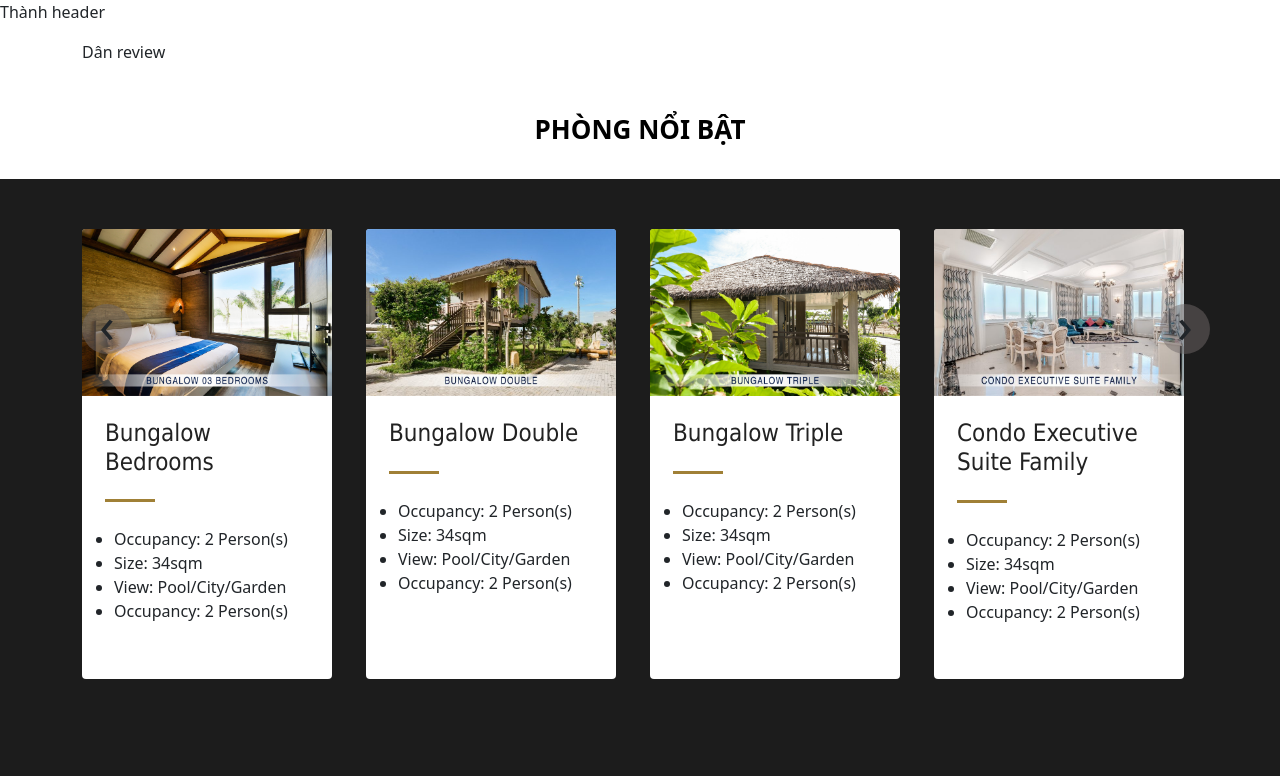
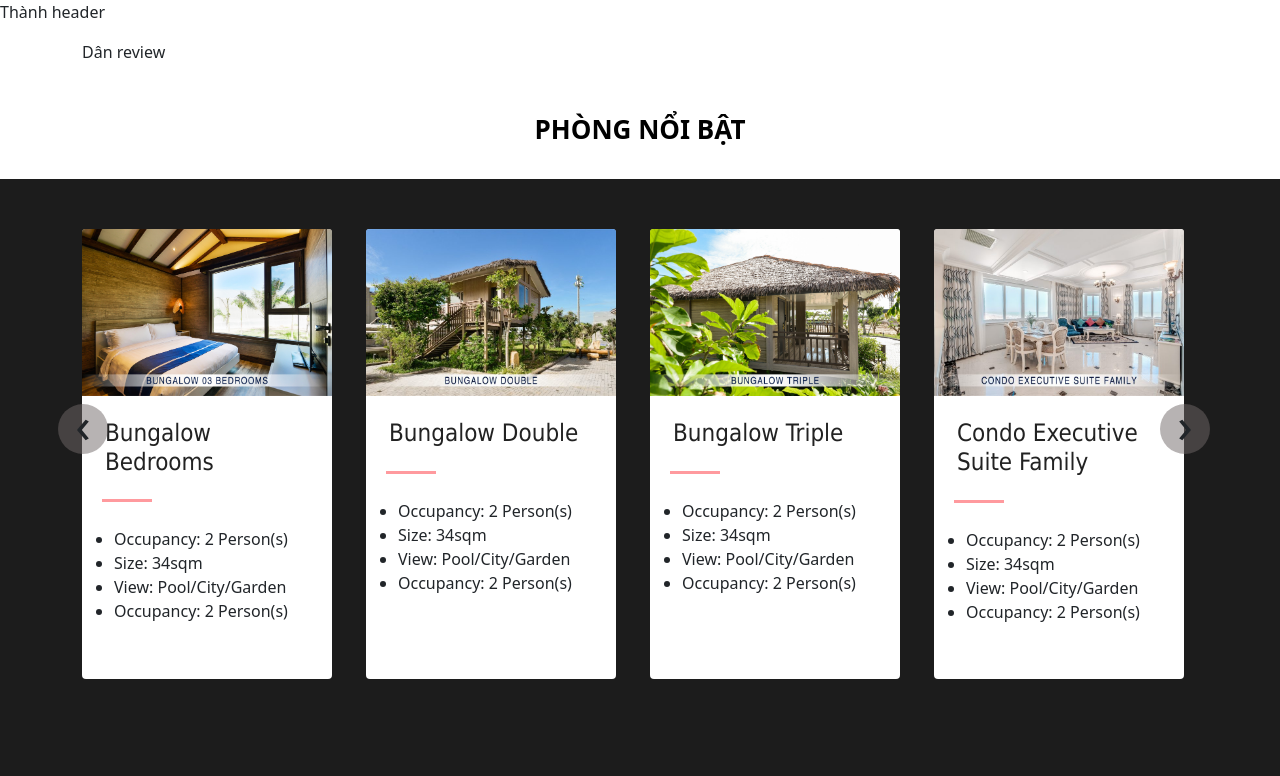
Before and after one commit to Nakai981/MEDIA, a plain HTML site: page index.html in a window 1280 px wide. Shown: the top 776 px of the page. Drawn offline with Linux system fonts and the light colour scheme.

Commit message:
Chinh sửa

```diff
--- a/style.css
+++ b/style.css
@@ -44,7 +44,7 @@
 }
 
 #duy_hot .card .card-boby a:hover {
-    color: #01aab5 !important;
+    color: #ff9a9e !important;
 }
 
 #duy_hot .card .card-boby h4 {
@@ -58,10 +58,10 @@
 }
 
 #duy_hot .owl-prev {
-    top: 30%;
+    top: 50%;
     position: absolute;
     transform: translateY(-50%);
-    left: auto;
+    left: -12px !important;
     -webkit-transform: translateY(-50%);
     -moz-transform: translateY(-50%);
     -ms-transform: translateY(-50%);
@@ -85,7 +85,7 @@
 }
 
 #duy_hot .owl-next {
-    top: 30% !important;
+    top: 50% !important;
     position: absolute !important;
     transform: translateY(-50%);
     -webkit-transform: translateY(-50%);
@@ -138,8 +138,8 @@
 .duy_line {
     width: 50px;
     height: 3px;
-    margin: 0 23px 25px;
-    background: #a08036;
+    margin: 0 20px 25px;
+    background: #ff9a9e;
 }
 
 
```
